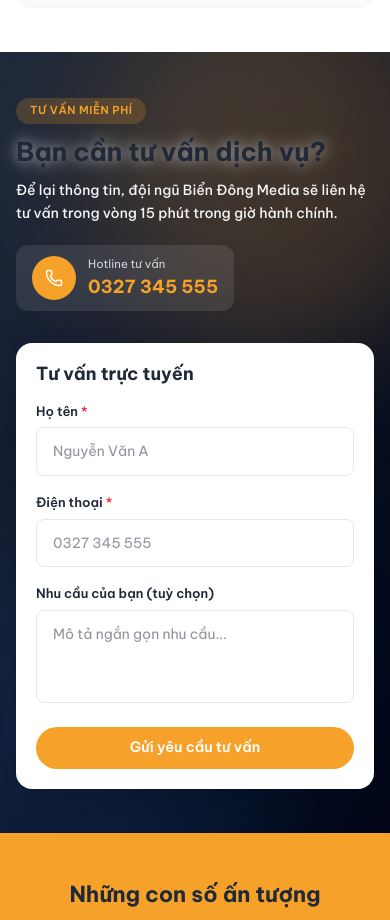
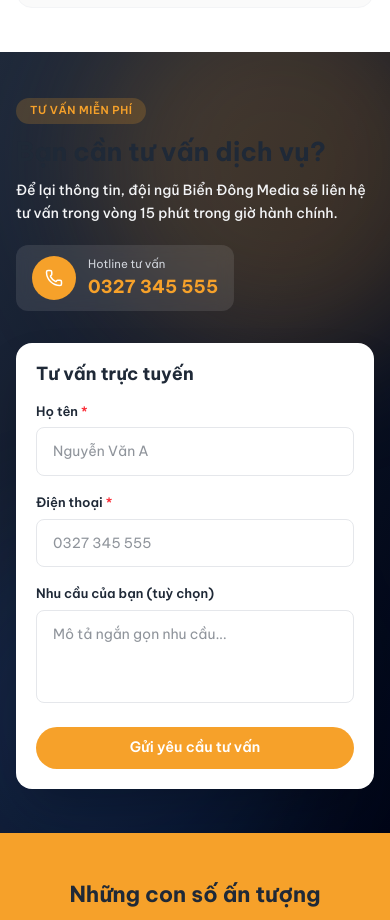
Before and after one commit to daoduythanh200518/bdm-web, a Next.js app: page / in a window 390 px wide. Shown: the part 6080-7000 px from the top of the page. Built offline with nearby package versions, Linux system fonts and the light colour scheme.

Commit message:
style: remove text-shadow on ContactBanner heading

```diff
--- a/src/components/ContactBanner.tsx
+++ b/src/components/ContactBanner.tsx
@@ -56,7 +56,7 @@ export default function ContactBanner() {
           <div className="inline-block bg-[var(--primary)]/20 text-[var(--primary)] px-3.5 py-1 md:px-4 md:py-1.5 rounded-full text-[11px] md:text-[12px] font-semibold tracking-wider uppercase mb-3 md:mb-4">
             Tư vấn miễn phí
           </div>
-          <h2 className="text-[26px] md:text-3xl lg:text-4xl font-black mb-3 md:mb-4 text-white [text-shadow:0_0_12px_rgba(255,255,255,0.5),0_0_28px_rgba(255,255,255,0.35)]">
+          <h2 className="text-[26px] md:text-3xl lg:text-4xl font-black mb-3 md:mb-4 text-white">
             Bạn cần tư vấn dịch vụ?
           </h2>
           <p className="text-gray-100 text-[14px] md:text-[15px] mb-5 md:mb-6 leading-relaxed font-medium">
```
